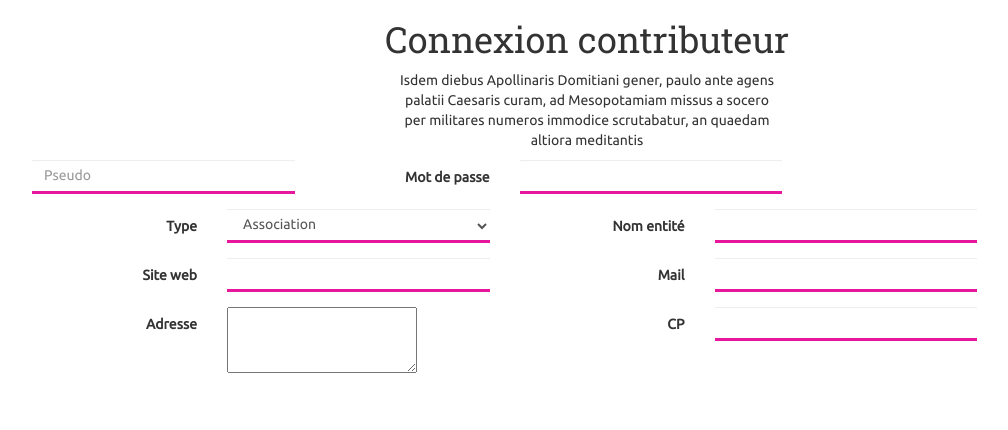
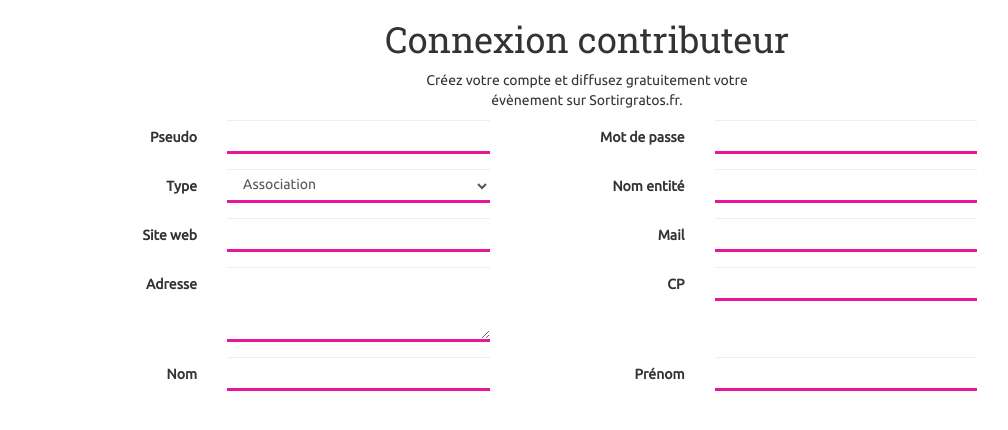
Before and after one commit to vcoquinot/sortir, a PHP site: page /creation-compte.php in a window 1280 px wide. Shown: the part 90-520 px from the top of the page, without its empty margins (38-1046 px from the left). Run offline with PHP 8.4, Linux system fonts and the light colour scheme; some libraries are stand-ins or nearby versions.

Commit message:
added lables + inputs

```diff
--- a/creation-compte.php
+++ b/creation-compte.php
@@ -11,6 +11,7 @@
 
     <!-- Bootstrap -->
         <link href="bootstrap/css/bootstrap.min.css" rel="stylesheet">
+        <link href="https://maxcdn.bootstrapcdn.com/font-awesome/4.3.0/css/font-awesome.min.css" rel="stylesheet">
 
     <!-- HTML5 shim and Respond.js for IE8 support of HTML5 elements and media queries -->
     <!-- WARNING: Respond.js doesn't work if you view the page via file:// -->
@@ -26,20 +27,20 @@
       <div class="col-md-12 row text-center">
       <h1> Connexion contributeur</h1>
       <div class="col-md-offset-4 col-md-4 row text-center">
-      <p>Isdem diebus Apollinaris Domitiani gener, paulo ante agens palatii Caesaris curam, ad Mesopotamiam missus a socero per militares numeros immodice scrutabatur, an quaedam altiora meditantis</p>
+      <p>Créez votre compte et diffusez gratuitement votre évènement sur Sortirgratos.fr.</p>
       </div>
     </section>
 
     <section id="formulaire-creation-compte" class="container">
       <form class="form-horizontal">
         <div class="form-group row "><!--voir si formGroupInputMedium necessaire ?? -->
-
+       <label class="control-label col-md-2 " for="formGroupInputMedium">Pseudo</label>
             <div class="col-md-3">
-            <input class="form-control" type="password" id="formGroupInputPseudo" placeholder="Pseudo">
+              <input class="form-control" type="pseudo" id="formGroupInputPseudo">
             </div>
           <label class="control-label col-md-2 " for="formGroupInputMedium">Mot de passe</label>
             <div class="col-md-3">
-            <input class="form-control" type="text" id="formGroupInputPassword">
+              <input class="form-control" type="text" id="formGroupInputPassword">
             </div>
         </div>
       <form class="form-horizontal">
@@ -55,14 +56,14 @@
             </div>
           <label class="control-label col-md-2" for="formGroupInputSmall">Nom entité</label>
             <div class="col-md-3">
-            <input class="form-control" type="text" id="formGroupInputNomEntite">
+              <input class="form-control" type="text" id="formGroupInputNomEntite">
             </div>
         </div>
       <form class="form-horizontal">
         <div class="form-group row ">
           <label class="control-label col-md-2" for="formGroupInputMedium">Site web</label>
             <div class="col-md-3">
-            <input class="form-control" type="text" id="formGroupInputSite">
+              <input class="form-control" type="text" id="formGroupInputSite">
             </div>
           <label class="control-label col-md-2" for="formGroupInputMedium">Mail</label>
             <div class="col-md-3">
@@ -73,13 +74,26 @@
         <div class="form-group row ">
           <label class="control-label col-md-2" for="formGroupInputMedium">Adresse</label>
             <div class="col-md-3">
-            <textarea rows="3" id="formGroupInputAdresse"></textarea><!--agrandir largeur textarea ?? -->
+              <textarea class="form-control" id="FormControlTextarea" rows="3"></textarea>
             </div>
           <label class="control-label col-md-2" for="formGroupInputMedium">CP</label>
             <div class="col-md-3">
-            <input class="form-control" type="mail" id="formGroupInputCP">
+              <input class="form-control" type="number" id="formGroupInputCP">
             </div>
         </div>
+            <form class="form-horizontal">
+        <div class="form-group row ">
+          <label class="control-label col-md-2" for="formGroupInputMedium">Nom</label>
+            <div class="col-md-3">
+              <input class="form-control" type="text" id="formGroupInputNom">
+            </div>
+          <label class="control-label col-md-2" for="formGroupInputMedium">Prénom</label>
+            <div class="col-md-3">
+            <input class="form-control" type="text" id="formGroupInputPrenom">
+            </div>
+        </div>
+        </div>
+      </form>
       </form>
       </form>
       </form>
```
